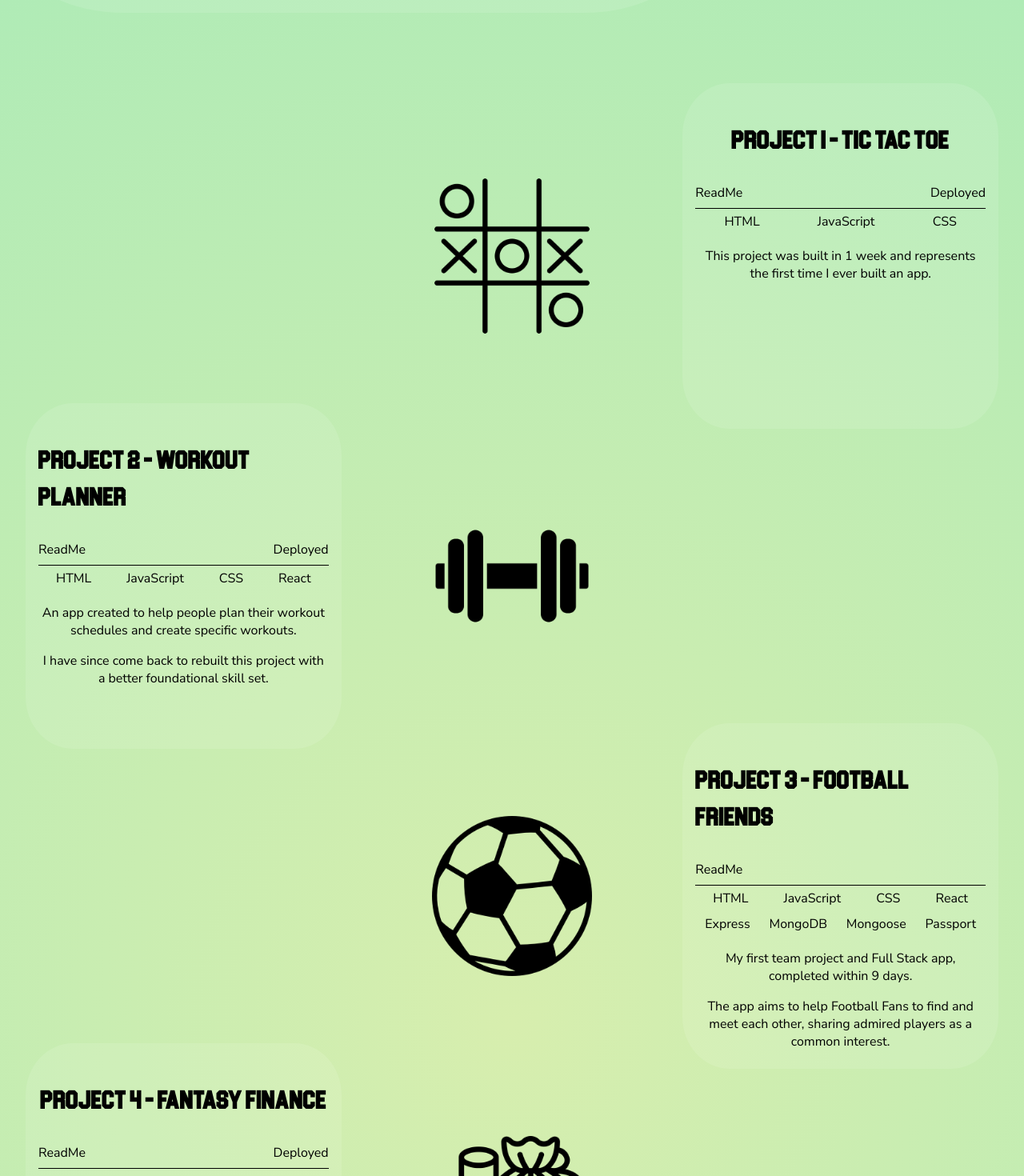
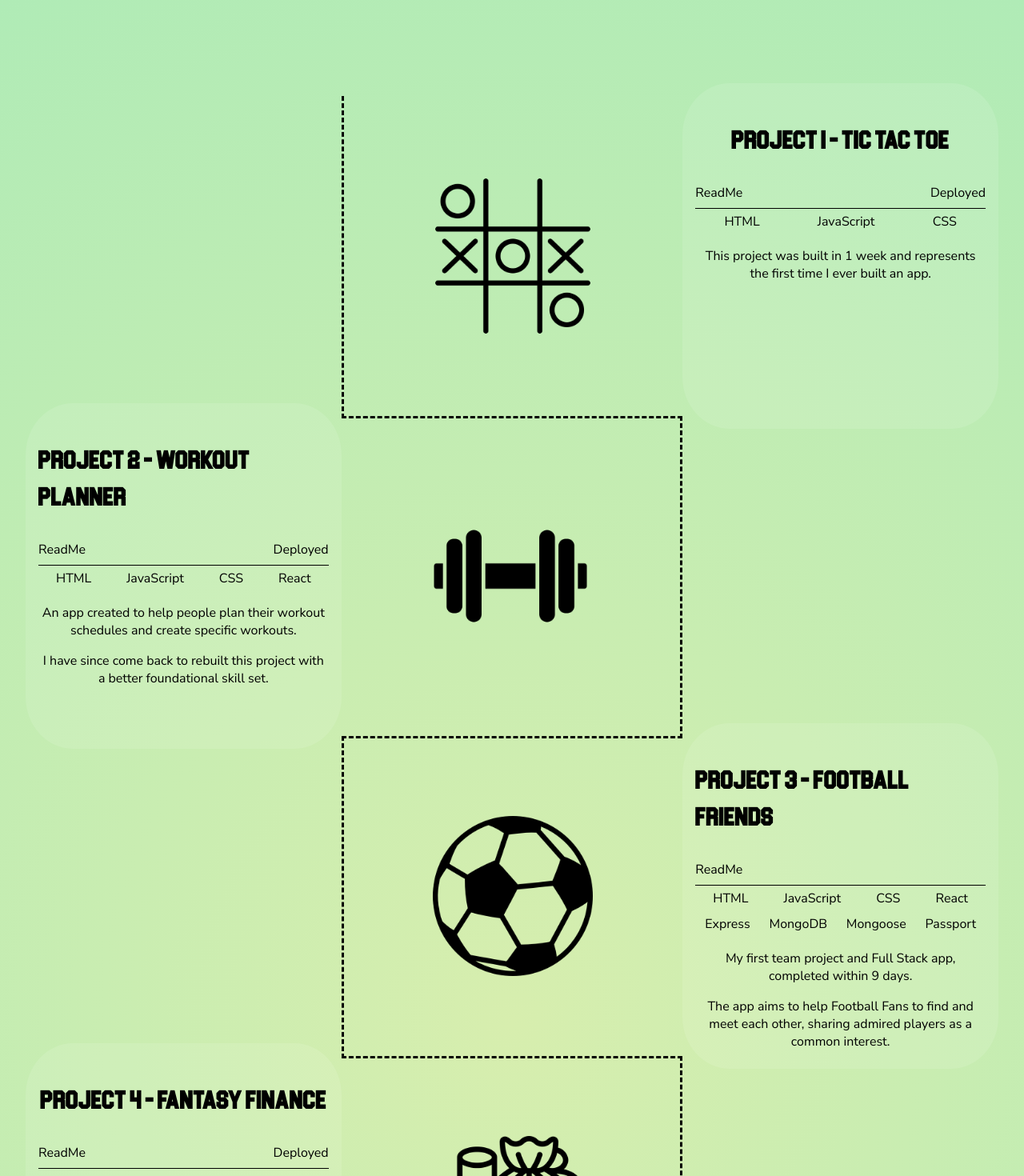
Before and after one commit to jayteebee/Portfolio-V1, a React (Create React App) app: page / in a window 1280 px wide. Shown: the part 1080-2550 px from the top of the page at 80% size. Built offline with nearby package versions, Linux system fonts and the light colour scheme.

Commit message:
dotted line

```diff
--- a/src/App.css
+++ b/src/App.css
@@ -208,7 +208,7 @@ border-bottom: 1px solid;
     border-radius: 15%;
     margin-top: 5rem;
     padding: 1rem;
-    height: 100%;
+
 }
 
 .P1 {
@@ -225,6 +225,9 @@ border-bottom: 1px solid;
     display: flex;
     align-items: center;
     justify-content: center;
+    border-left: 3px dashed black;
+    border-bottom: 3px dashed black;
+
 }
 
 .ttt img {
@@ -245,6 +248,9 @@ width: 200px;
     display: flex;
     align-items: center;
     justify-content: center;
+    border-right: 3px dashed black;
+    border-bottom: 3px dashed black;
+
 }
 
 .db img {
@@ -265,6 +271,8 @@ width: 200px;
     display: flex;
     align-items: center;
     justify-content: center;
+    border-left: 3px dashed black;
+    border-bottom: 3px dashed black;
 }
 
 .football img {
@@ -285,6 +293,8 @@ width: 200px;
     display: flex;
     align-items: center;
     justify-content: center;
+    border-right: 3px dashed black;
+    /* border-bottom: 3px dashed black; */
 }
 
 .money img {
```
